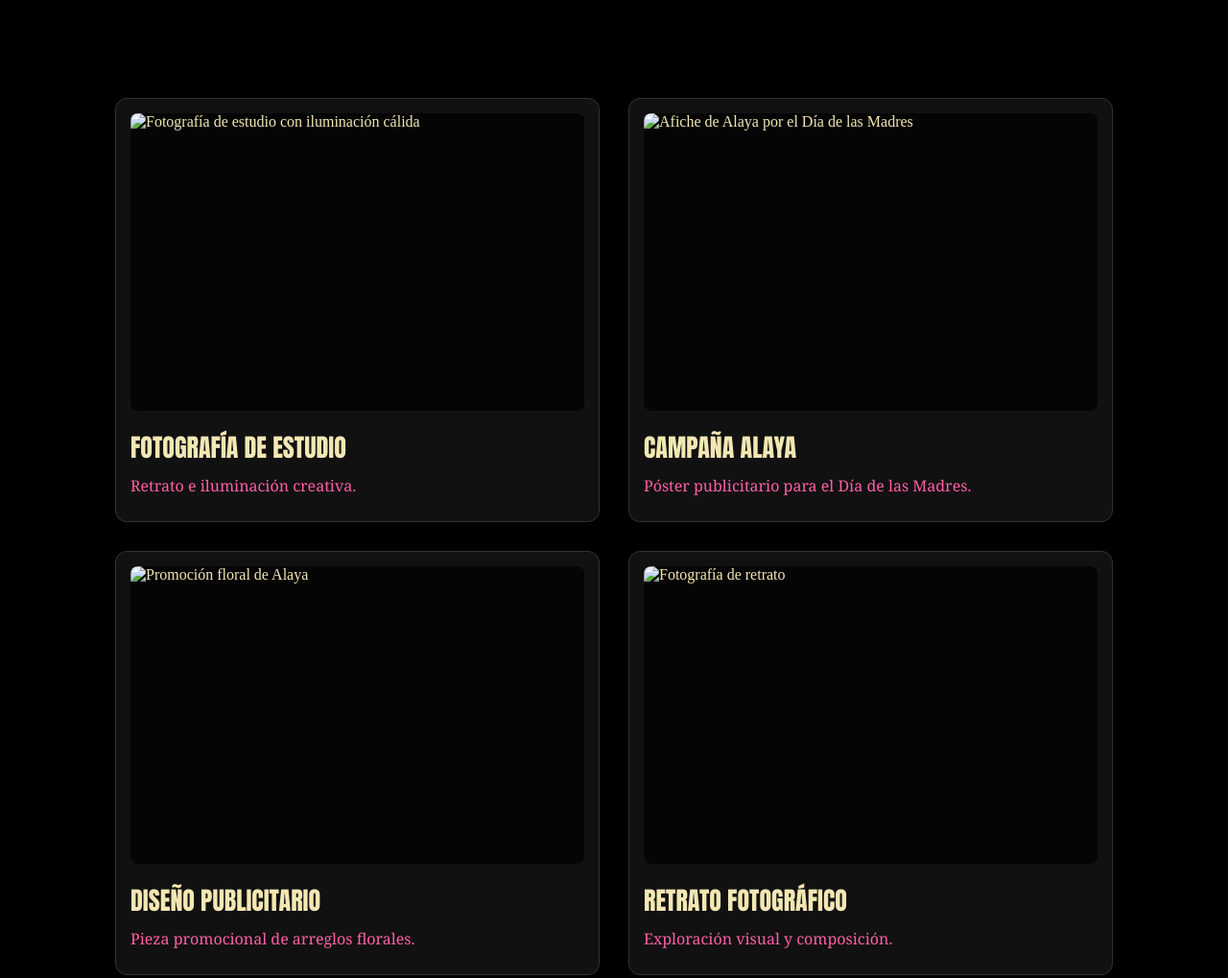
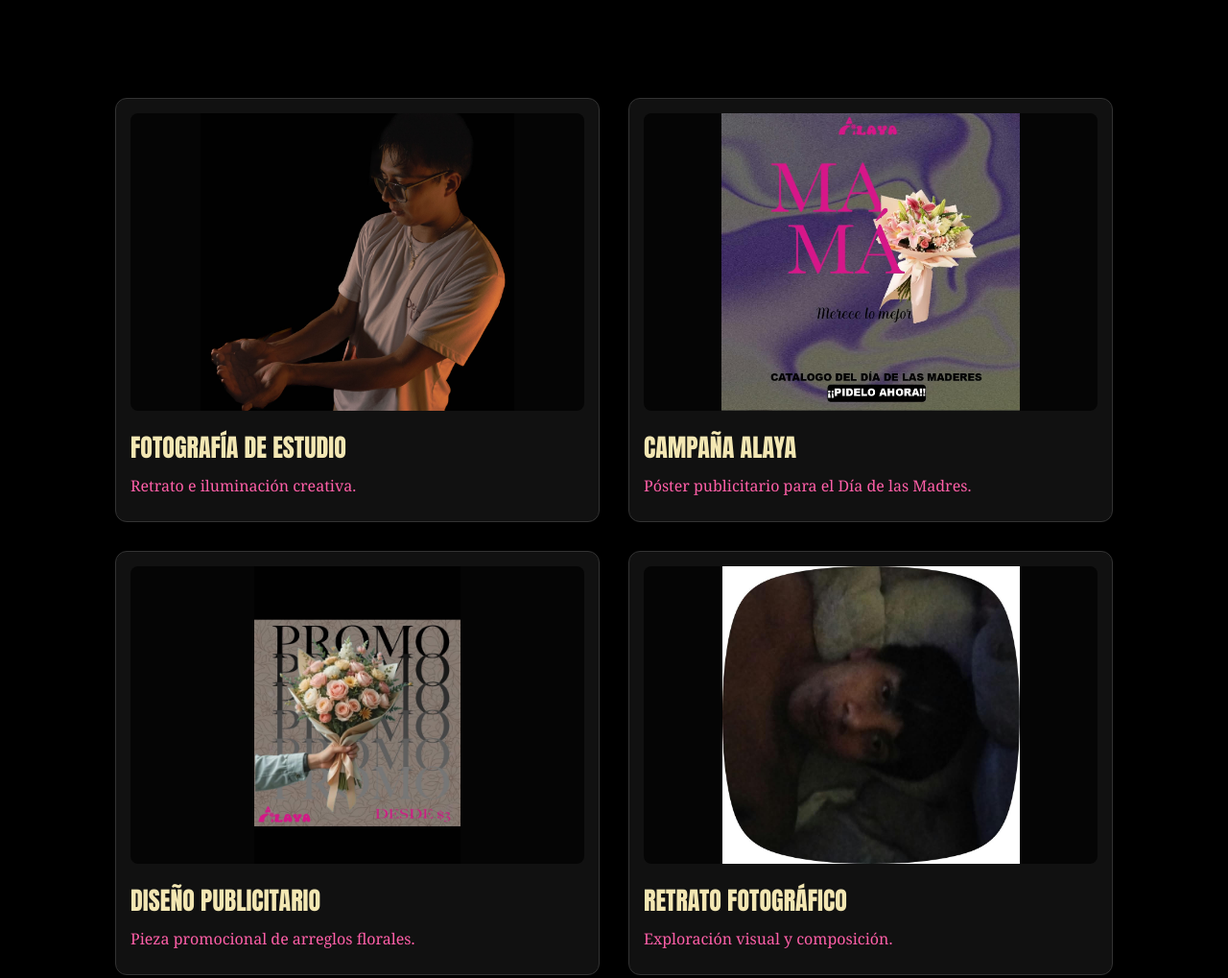
Before and after one commit to Wilson5427/Will-studio-fin, a plain HTML site: page trabajos.html in a window 1280 px wide. Shown: the part 487-1506 px from the top of the page at 96% size. Drawn offline with nearby package versions, Linux system fonts and the light colour scheme; a web font is replaced by a local one.

Commit message:
Add files via upload

```diff
--- a/trabajos.html
+++ b/trabajos.html
@@ -56,7 +56,7 @@
    </section>
    <section class="galeria-trabajos">
     <article class="tarjeta-trabajo">
-     <img alt="Fotografía de estudio con iluminación cálida" src="imagenes/fotografia.jpg"/>
+     <img alt="Fotografía de estudio con iluminación cálida" src="fotografia.jpg"/>
      <h3>
       FOTOGRAFÍA DE ESTUDIO
      </h3>
@@ -65,7 +65,7 @@
      </p>
     </article>
     <article class="tarjeta-trabajo">
-     <img alt="Afiche de Alaya por el Día de las Madres" src="imagenes/poster1.jpeg"/>
+     <img alt="Afiche de Alaya por el Día de las Madres" src="poster1.jpeg"/>
      <h3>
       CAMPAÑA ALAYA
      </h3>
@@ -74,7 +74,7 @@
      </p>
     </article>
     <article class="tarjeta-trabajo">
-     <img alt="Promoción floral de Alaya" src="imagenes/poster2.jpeg"/>
+     <img alt="Promoción floral de Alaya" src="poster2.jpeg"/>
      <h3>
       DISEÑO PUBLICITARIO
      </h3>
@@ -83,7 +83,7 @@
      </p>
     </article>
     <article class="tarjeta-trabajo">
-     <img alt="Fotografía de retrato" src="imagenes/mifoto.jpeg"/>
+     <img alt="Fotografía de retrato" src="mifoto.jpeg"/>
      <h3>
       RETRATO FOTOGRÁFICO
      </h3>
```
Also changed, not shown: index.html (+3 -3 lines), sobremi.html (+1 -1 lines).
